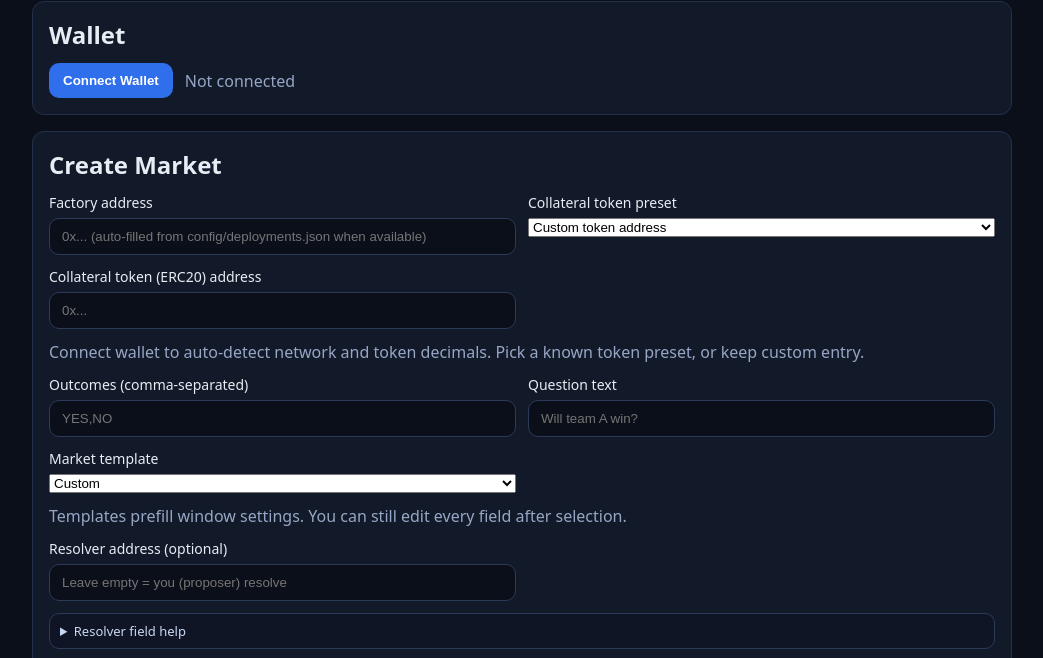
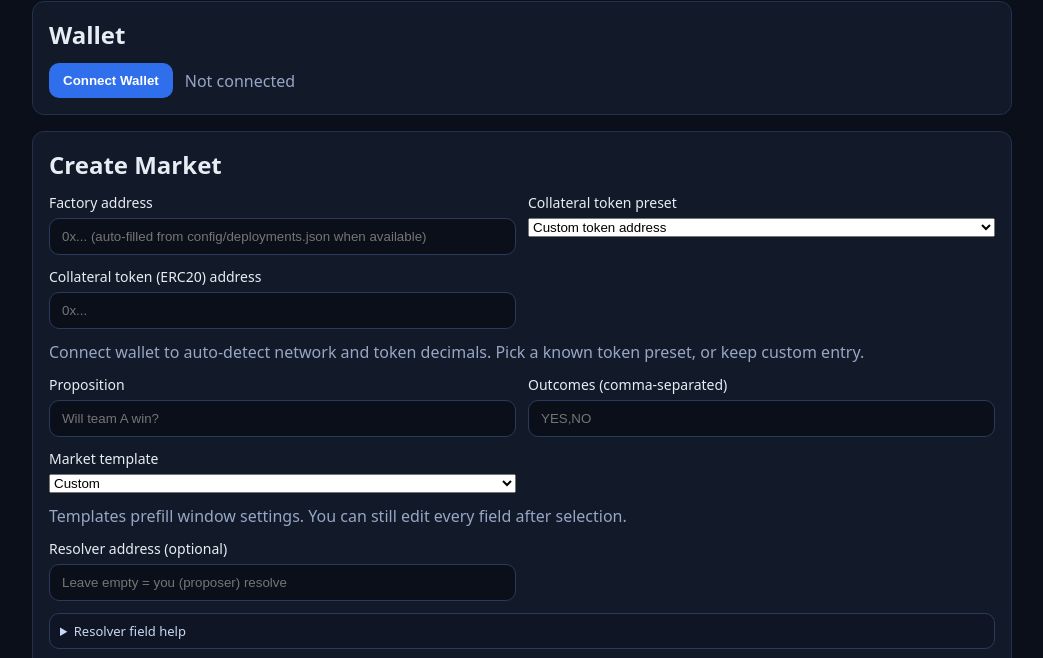
Before and after one commit to autarkenterprises/paramutuel, a plain HTML site: page dapp/index.html in a window 1280 px wide. Shown: the part 78-736 px from the top of the page, without its empty margins (118-1161 px from the left). Drawn offline with nearby package versions, Linux system fonts and the light colour scheme.

Commit message:
fix(dapp): prioritize proposition input before outcomes
Match market-creation form flow by placing the proposition field first and renaming the label from question text. This aligns the dApp wording and ordering with expected proposer workflow.

Made-with: Cursor

```diff
--- a/dapp/index.html
+++ b/dapp/index.html
@@ -45,13 +45,12 @@
         </div>
 
         <label>
+          Proposition
+          <input id="question" placeholder="Will team A win?" />
+        </label>
+        <label>
           Outcomes (comma-separated)
           <input id="outcomes" placeholder="YES,NO" />
-        </label>
-
-        <label>
-          Question text
-          <input id="question" placeholder="Will team A win?" />
         </label>
         <label>
           Market template
```
